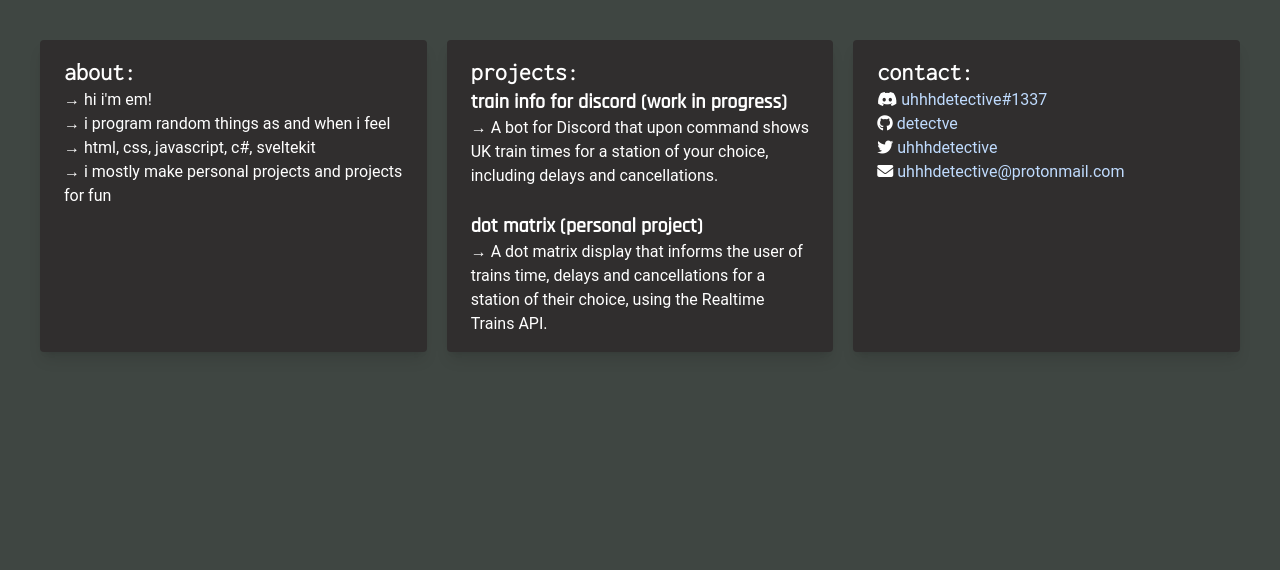
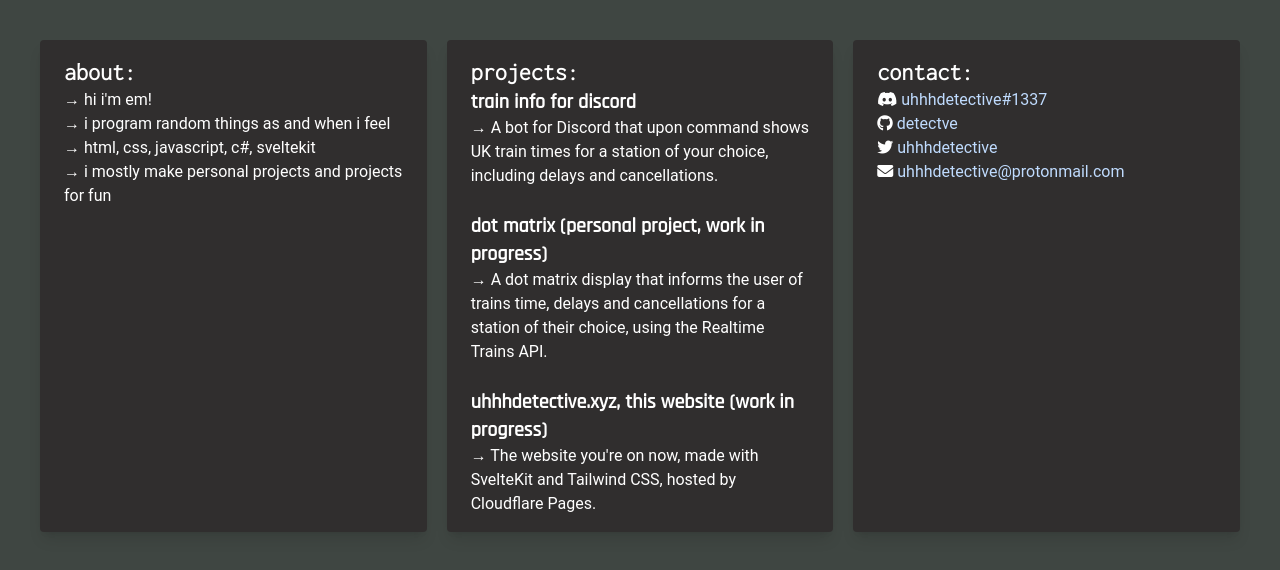
Before and after one commit to detectve/uhhhdetective.com, a SvelteKit app: page / in a window 1280 px wide. Shown: the top 570 px of the page. Built offline with nearby package versions, Linux system fonts and the light colour scheme.

Commit message:
changes to about me and projects

```diff
--- a/src/routes/+page.svelte
+++ b/src/routes/+page.svelte
@@ -18,11 +18,14 @@
         <div class="rounded overflow-hidden shadow-lg bg-[#302e2e] hover:scale-105 transition duration-300 ease-in-out ">
             <div class="px-6 py-4 inset-x-0 top-0">
                 <h1 class = "text-white text-2xl font-semibold">projects:</h1>
-                <h2 class="text-white text-xl font-semibold">train info for discord (work in progress)</h2>
+                <h2 class="text-white text-xl font-semibold">train info for discord</h2>
                 <p class="text-white">→ A bot for Discord that upon command shows UK train times for a station of your choice, including delays and cancellations.</p>
                 <br>
-                <h2 class="text-white text-xl font-semibold">dot matrix (personal project)</h2>
+                <h2 class="text-white text-xl font-semibold">dot matrix (personal project, work in progress)</h2>
                 <p class="text-white">→ A dot matrix display that informs the user of trains time, delays and cancellations for a station of their choice, using the Realtime Trains API.</p>
+                <br>
+                <h2 class="text-white text-xl font-semibold">uhhhdetective.xyz, this website (work in progress)</h2>
+                <p class="text-white">→ The website you're on now, made with SvelteKit and Tailwind CSS, hosted by Cloudflare Pages.</p>
             </div>
         </div>
 
```
